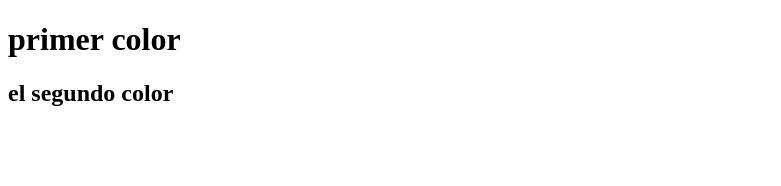
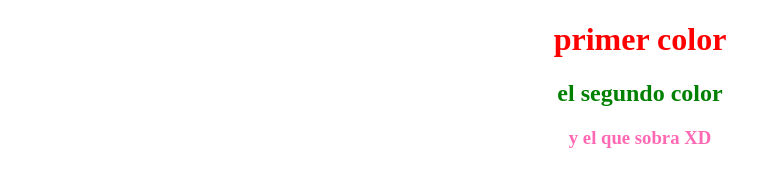
Before and after one commit to DylannST/practicandoCod, a plain HTML site: page index.html in a window 1280 px wide. Shown: the whole page, without its empty margins (0-781 px from the left). Drawn offline with Linux system fonts and the light colour scheme.

Commit message:
se le hizo mas bonito en colores y formas

```diff
--- a/css/estilos.css
+++ b/css/estilos.css
@@ -0,0 +1,16 @@
+.centrar{
+margin-right: auto;
+justify-content: center;
+text-align: center;
+margin: auto;
+}
+
+.uno{
+    color: red;
+}
+.dos{
+    color: green;
+}
+.tres{
+    color: hotpink;
+}
--- a/index.html
+++ b/index.html
@@ -1,13 +1,16 @@
 <!DOCTYPE html>
 <html lang="en">
-<head>
-    <meta charset="UTF-8">
-    <meta name="viewport" content="width=device-width, initial-scale=1.0">
+  <head>
+    <meta charset="UTF-8" />
+    <meta name="viewport" content="width=device-width, initial-scale=1.0" />
     <title>Document</title>
-    <h1 class="uno">primer color</h1>
-    <h2 class="dos">el segundo color</h2>
-</head>
-<body>
-
-</body>
+   <link rel="stylesheet" href="css/estilos.css">
+  </head>
+  <body>
+    <div class="centrar">
+        <h1 class="uno">primer color</h1>
+        <h2 class="dos">el segundo color</h2>
+        <h3 class="tres">y el que sobra XD</h3>
+      </div>
+  </body>
 </html>
```
